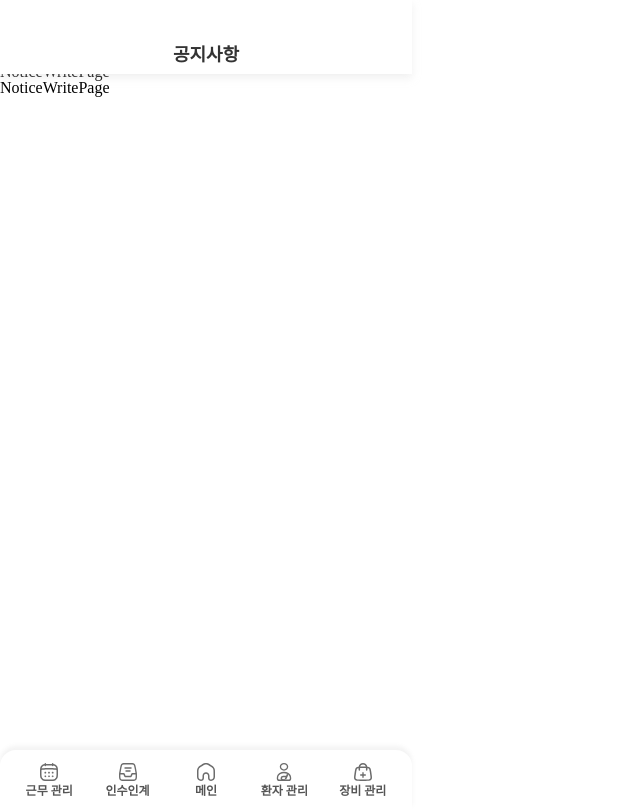
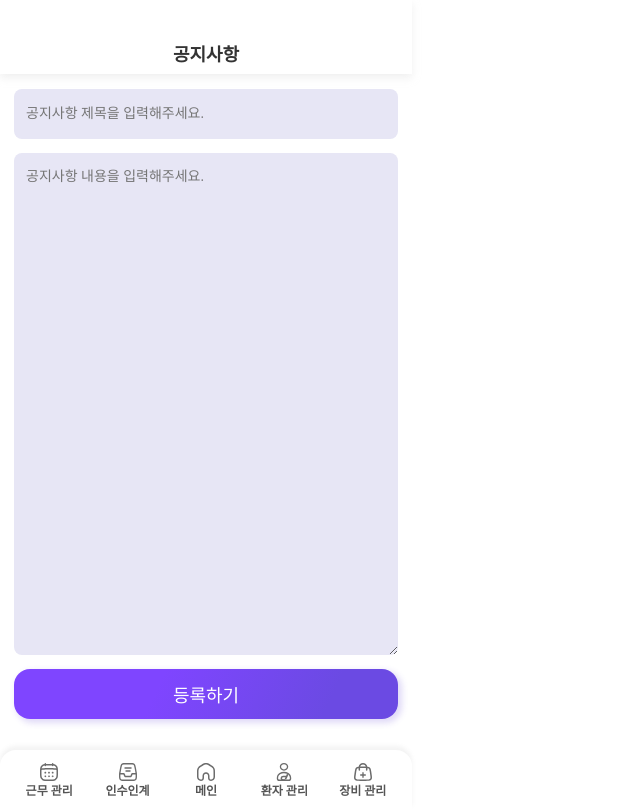
Before and after one commit to sojeong025/BeNurse, a React (Vite) app in the folder Frontend/BeNurse/: page /notice/write in a window 1280 px wide. Shown: the whole page, without its empty margins (0-640 px from the left). Built offline with nearby package versions, Linux system fonts and the light colour scheme; a web font is replaced by a local one.

Commit message:
feat: create Notice Update page and Write page
Change-Id: I26a0e23e7ed58f14f85fb6140912a8d63f7ac209

```diff
--- a/Frontend/BeNurse/src/pages/NoticePage/NoticeListPage.jsx
+++ b/Frontend/BeNurse/src/pages/NoticePage/NoticeListPage.jsx
@@ -2,6 +2,7 @@ import React from "react";
 import { Link } from "react-router-dom";
 import Container from "../../components/atoms/Container/Container";
 import BottomSelectPanel from "../../components/templates/BottomSelectPanel/BottomSelectPanel";
+import CreatePencilButton from "../../components/atoms/Button/CreatePencilButton";
 
 import LongPressable from "react-longpressable";
 
@@ -127,6 +128,16 @@ export default function NoticeListPage() {
             </div>
           </S.NoticeLable>
         </LongPressable>
+        <Link to="write"
+          style={{
+            position: "absolute",
+            right: "14px",
+            bottom: "80px",
+            zIndex: 1,
+          }}
+        >
+          <CreatePencilButton />
+        </Link>
       </S.MainContainer>
       <BottomSelectPanel
         modifyLabel={"공지 수정"}
--- a/Frontend/BeNurse/src/pages/NoticePage/NoticePage.styles.jsx
+++ b/Frontend/BeNurse/src/pages/NoticePage/NoticePage.styles.jsx
@@ -22,7 +22,7 @@ export const NoticeLable = styled.div`
     justify-content: space-between;
   }
   & .notice_title {
-    font-size: ${Common.fontSize.fontM};
+    font-size: ${Common.fontSize.fontS};
     font-weight: ${Common.fontWeight.bold};
   }
   & .arrow_icon {
@@ -54,8 +54,8 @@ export const NoticeLable = styled.div`
     gap: 5px;
   }
   & svg {
-    width: 1.6em;
-    height: 1.6em;
+    width: 1.4em;
+    height: 1.4em;
   }
   & .active .notice_bottom {
     background-color: #f8f8f8;
@@ -73,3 +73,35 @@ export const NoticeLable = styled.div`
     transform: rotate(90deg);
   }
 `;
+
+export const WriteContainer = styled.div`
+  padding: 84px 14px;
+  width: 100%;
+  height: 100%;
+  box-sizing: border-box;
+  overflow-y: auto;
+  display: flex;
+  flex-direction: column;
+  gap: 14px;
+`;
+
+export const WriteTitleInput = styled.input`
+  padding: 12px;
+  background-color: ${Common.color.purple00};
+  margin-top: 5px;
+  height: 50px;
+  border-radius: 8px;
+  border: none;
+  box-sizing: border-box;
+  font-size: ${Common.fontSize.fontS};
+`;
+
+export const WriteContentInput = styled.textarea`
+  padding: 12px;
+  background-color: ${Common.color.purple00};
+  border-radius: 8px;
+  border: none;
+  height: calc(100% - 140px);
+  box-sizing: border-box;
+  font-size: ${Common.fontSize.fontS};
+`;
--- a/Frontend/BeNurse/src/pages/NoticePage/NoticeUpdatePage.jsx
+++ b/Frontend/BeNurse/src/pages/NoticePage/NoticeUpdatePage.jsx
@@ -1,21 +1,34 @@
 import React from "react";
 import { useParams } from "react-router-dom";
+import { useNavigate } from "react-router";
+import Container from "../../components/atoms/Container/Container";
+import Button from "../../components/atoms/Button/Button";
+
+import * as S from "./NoticePage.styles";
 
 export default function NoticeUpdatePage() {
   const { noticeId } = useParams();
+  const navigate = useNavigate();
+  const onClickUploadBtn = () => {
+    navigate("/notice");
+  };
   return (
     <>
-      <div>NoticeUpdatePage {noticeId}</div>
-      <div>NoticeUpdatePage {noticeId}</div>
-      <div>NoticeUpdatePage {noticeId}</div>
-      <div>NoticeUpdatePage {noticeId}</div>
-      <div>NoticeUpdatePage {noticeId}</div>
-      <div>NoticeUpdatePage {noticeId}</div>
-      <div>NoticeUpdatePage {noticeId}</div>
-      <div>NoticeUpdatePage {noticeId}</div>
-      <div>NoticeUpdatePage {noticeId}</div>
-      <div>NoticeUpdatePage {noticeId}</div>
-      <div>NoticeUpdatePage {noticeId}</div>
+      <Container>
+        <S.WriteContainer>
+          <S.WriteTitleInput
+            type="text"
+            placeholder={noticeId + "번 공지 제목"}
+          />
+          <S.WriteContentInput placeholder={noticeId + "번 공지 내용"} />
+          <Button
+            variant="primary"
+            onClick={onClickUploadBtn}
+          >
+            등록하기
+          </Button>
+        </S.WriteContainer>
+      </Container>
     </>
   );
 }
--- a/Frontend/BeNurse/src/pages/NoticePage/NoticeWritePage.jsx
+++ b/Frontend/BeNurse/src/pages/NoticePage/NoticeWritePage.jsx
@@ -1,14 +1,30 @@
 import React from "react";
+import { useNavigate } from "react-router";
+import Container from "../../components/atoms/Container/Container";
+import Button from "../../components/atoms/Button/Button";
+
+import * as S from "./NoticePage.styles";
 
 export default function NoticeWritePage() {
+  const navigate = useNavigate();
+  const onClickUploadBtn = () => {
+    navigate("/notice");
+  };
   return (
-    <>
-      <div>NoticeWritePage</div>
-      <div>NoticeWritePage</div>
-      <div>NoticeWritePage</div>
-      <div>NoticeWritePage</div>
-      <div>NoticeWritePage</div>
-      <div>NoticeWritePage</div>
-    </>
+    <Container>
+      <S.WriteContainer>
+        <S.WriteTitleInput
+          type="text"
+          placeholder="공지사항 제목을 입력해주세요."
+        />
+        <S.WriteContentInput placeholder="공지사항 내용을 입력해주세요." />
+        <Button
+          variant="primary"
+          onClick={onClickUploadBtn}
+        >
+          등록하기
+        </Button>
+      </S.WriteContainer>
+    </Container>
   );
 }
```
